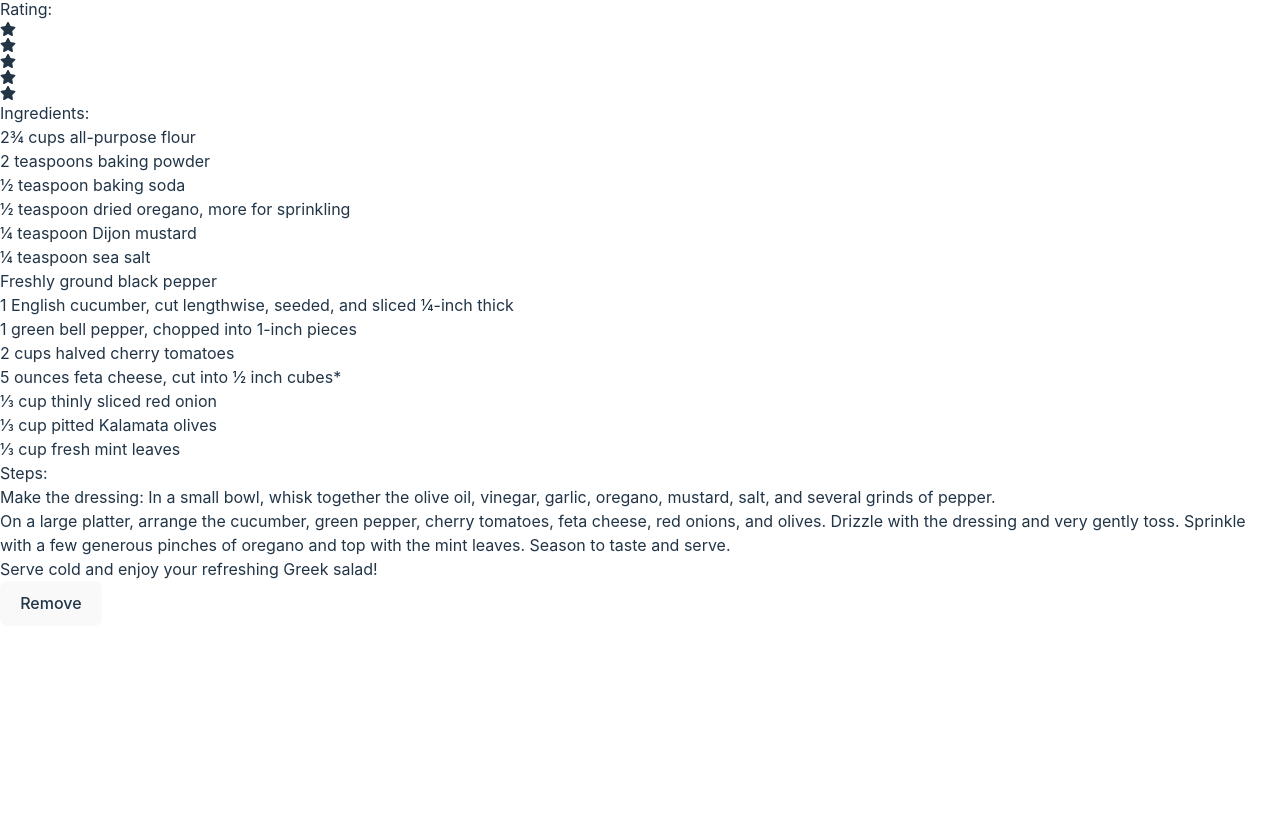
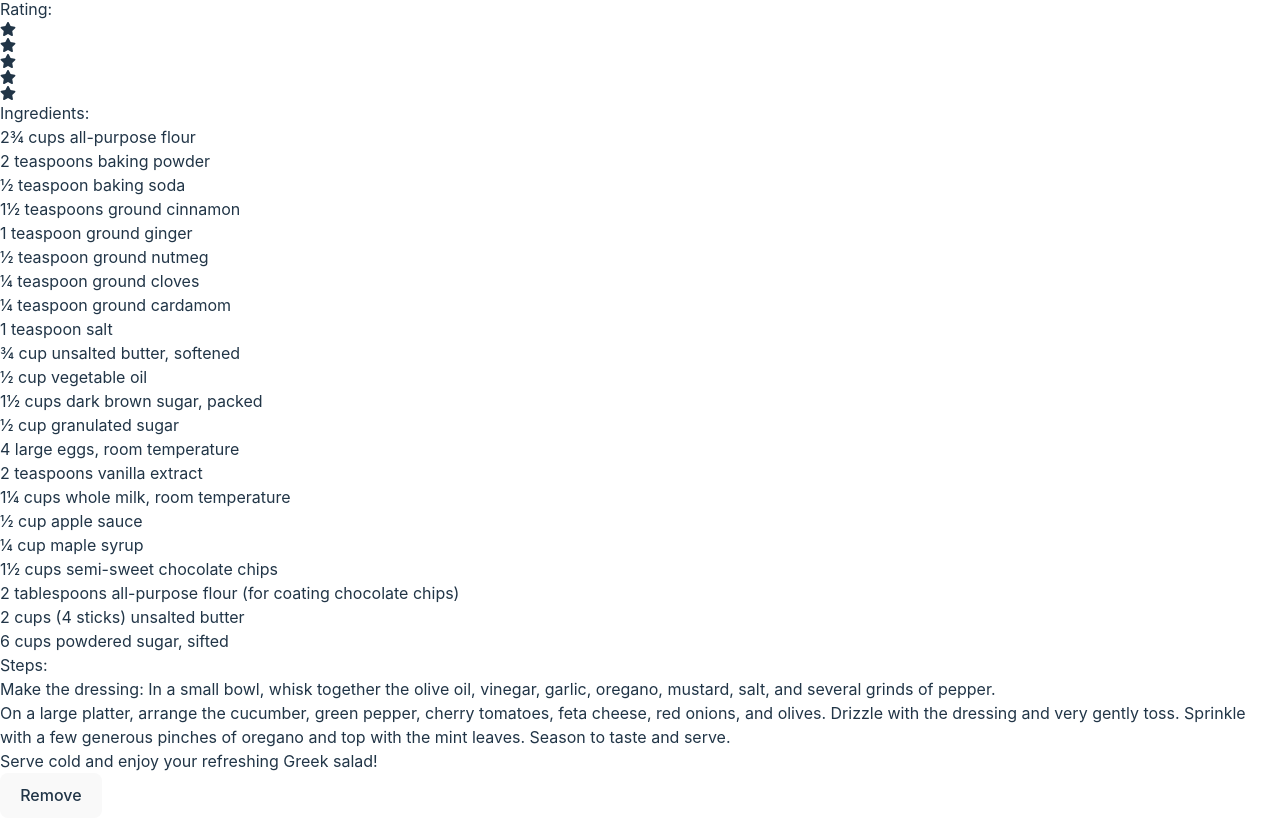
Before and after one commit to bmanke/recipe-app, a React (Vite) app: page / in a window 1280 px wide. Shown: the part 5663-6481 px from the top of the page. Before the commit the page ends 6289 px from the top, so only its background shows below. Built offline with nearby package versions, Linux system fonts and the light colour scheme.

Commit message:
Oct 22, 2024, 9:40 PM

```diff
--- a/src/data/initialRecipes.ts
+++ b/src/data/initialRecipes.ts
@@ -80,7 +80,8 @@ export const initialRecipes: Recipe[] = [
     {
     id: 6,
         name: "Ron's AI-Wizard Chocolate Chip Spice Cake",
-        ingredients: ["2¾ cups all-purpose flour", "2 teaspoons baking powder", "½ teaspoon baking soda", "½ teaspoon dried oregano, more for sprinkling", "¼ teaspoon Dijon mustard", "¼ teaspoon sea salt", "Freshly ground black pepper", "1 English cucumber, cut lengthwise, seeded, and sliced ¼-inch thick", "1 green bell pepper, chopped into 1-inch pieces", "2 cups halved cherry tomatoes", "5 ounces feta cheese, cut into ½ inch cubes*", "⅓ cup thinly sliced red onion", "⅓ cup pitted Kalamata olives", "⅓ cup fresh mint leaves"],
+        ingredients: ["2¾ cups all-purpose flour", "2 teaspoons baking powder", "½ teaspoon baking soda", "1½ teaspoons ground cinnamon", "1 teaspoon ground ginger", "½ teaspoon ground nutmeg", "¼ teaspoon ground cloves", "¼ teaspoon ground cardamom", "1 teaspoon salt", "¾ cup unsalted butter, softened", "½ cup vegetable oil", "1½ cups dark brown sugar, packed", "½ cup granulated sugar", "4 large eggs, room temperature", "2 teaspoons vanilla extract", "1¼ cups whole milk, room temperature", "½ cup apple sauce", "¼ cup maple syrup", "1½ cups semi-sweet chocolate chips", "2 tablespoons all-purpose flour (for coating chocolate chips)", "2 cups (4 sticks) unsalted butter", "6 cups powdered sugar, sifted", ""
+        ],
         steps: [
             "Make the dressing: In a small bowl, whisk together the olive oil, vinegar, garlic, oregano, mustard, salt, and several grinds of pepper.",
             "On a large platter, arrange the cucumber, green pepper, cherry tomatoes, feta cheese, red onions, and olives. Drizzle with the dressing and very gently toss. Sprinkle with a few generous pinches of oregano and top with the mint leaves. Season to taste and serve.",
```
